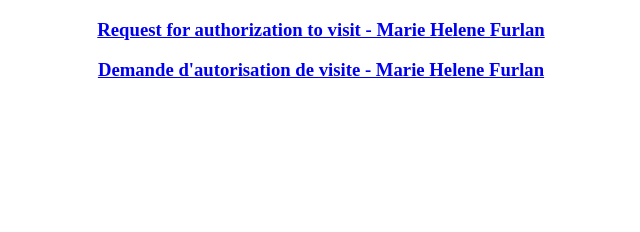
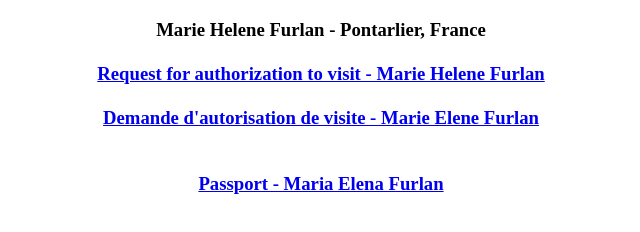
Before and after one commit to dexperiofr/ATOSfreelance.github.io, a plain HTML site: page virus.html in a window 1280 px wide. Shown: the whole page, without its empty margins (319-959 px from the left). Drawn offline with Linux system fonts and the light colour scheme.

Commit message:
Add files via upload

```diff
--- a/virus.html
+++ b/virus.html
@@ -7,9 +7,20 @@
 	<body>
   <center>
 
-<h3><a href="Request for authorization to visit - Marie Helene Furlan.pdf" target=_blank>Request for authorization to visit - Marie Helene Furlan</a></h3>
-<h3><a href="Demande d'autorisation de visite - Marie Helene Furlan.pdf" target=_blank>Demande d'autorisation de visite - Marie Helene Furlan</a></h3>
-      &nbsp;<br/>
+<h3>
+    <b>Marie Helene Furlan - Pontarlier, France</b></br>
+      &nbsp;</br>
+
+        <a href="Request for authorization to visit - Marie Helene Furlan.pdf" target=_blank>Request for authorization to visit - Marie Helene Furlan</a></br>
+              &nbsp;<br/>
+<a href="Demande d'autorisation de visite - Marie Helene Furlan.pdf" target=_blank>Demande d'autorisation de visite - Marie Elene Furlan</a></br>
+          &nbsp;<br/>
+          &nbsp;<br/>
+
+<a href="passport - maria elena.jpg" target=_blank>Passport - Maria Elena Furlan</a></br>
+
+    </h3>
+
 
   </center>
   </body>
```
Also changed, not shown: index.html (+1 -1 lines), passport - maria elena.jpg (added), 1 other file.
